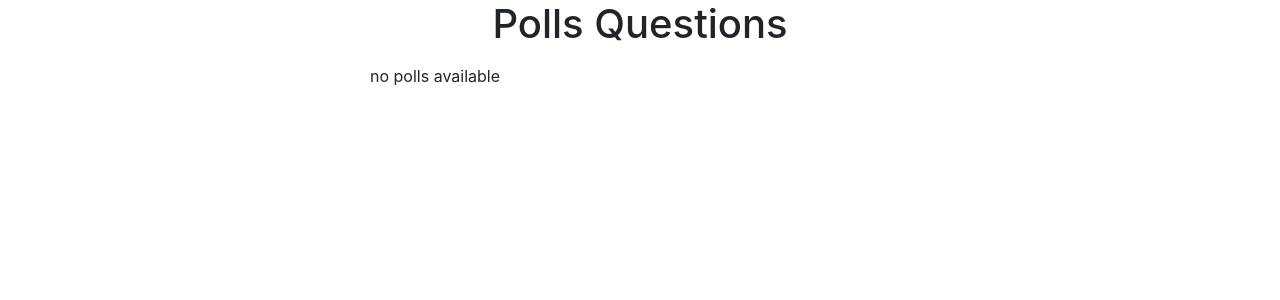
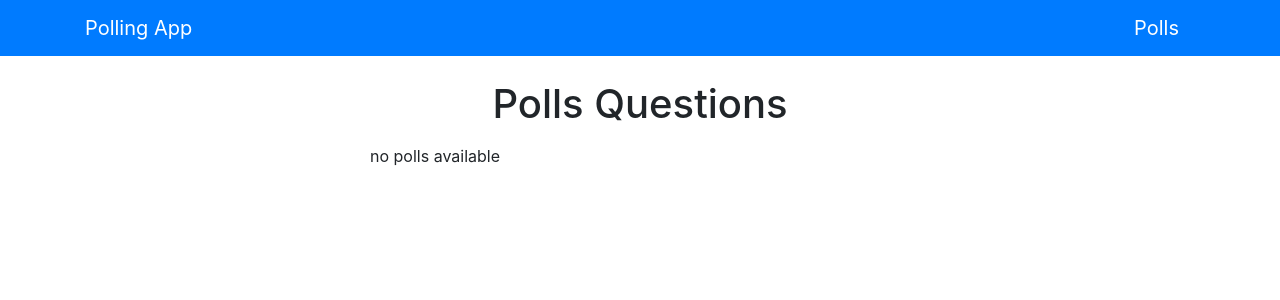
Before and after one commit to KucharM/django_polling_app, a Django app: page /polls/ in a window 1280 px wide. Shown: the top 300 px of the page. Run offline with Django 3.2, Linux system fonts and the light colour scheme; data that the repository does not hold is empty; some libraries are stand-ins or nearby versions.

Commit message:
created navbar.html and included in base.html

```diff
--- a/templates/base.html
+++ b/templates/base.html
@@ -14,6 +14,9 @@
     </head>
 
     <body>
+
+        {% include 'navbar.html' %}
+
         <div class="container">
             <div class="row">
                 <div class="col-md-6 m-auto">
--- /dev/null
+++ b/templates/navbar.html
@@ -0,0 +1,6 @@
+<nav class="navbar navbar-dark bg-primary mb-4">
+    <div class="container">
+        <a href="{% url 'index' %}" class="navbar-brand">Polling App</a>
+        <a href="{% url 'polls:home' %}" class="navbar-brand">Polls</a>
+    </div>
+</nav>
```
